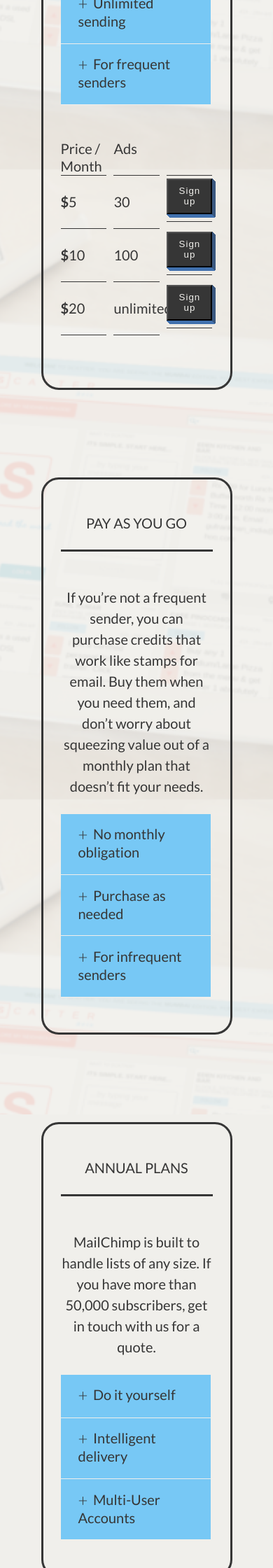
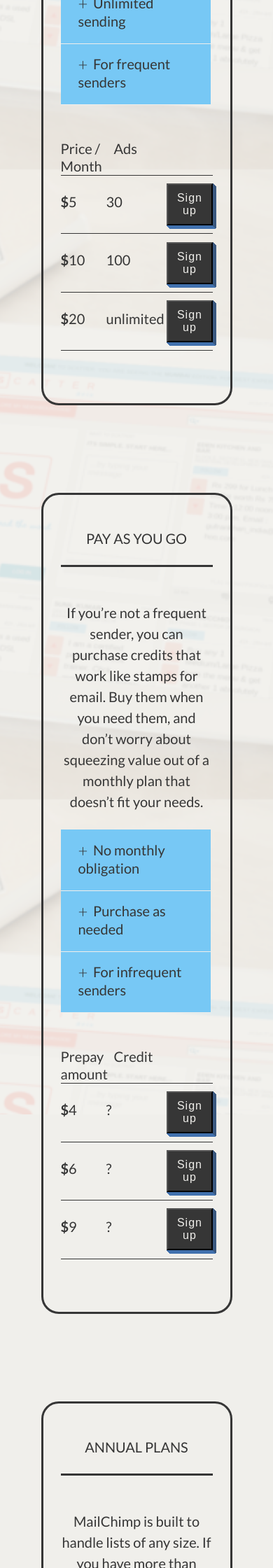
Before and after one commit to metamn/scatter, a Jekyll site: the page built from _posts/2013-09-10-pricing.html, in a window 390 px wide. Shown: the part 658-2898 px from the top of the page at 70% size. Built offline with Jekyll 4.4.1, drawn with Linux system fonts in a browser that asks for light colours; nearby versions of some CDN libraries; some of the changed text lies outside the part shown.

Commit message:
Mobile done

```diff
--- a/_posts/2013-09-10-pricing.html
+++ b/_posts/2013-09-10-pricing.html
@@ -80,8 +80,6 @@
             </tr>
           </tbody>
         </table>
-
-
       </div>
 
       <div id="pag">
@@ -118,6 +116,36 @@
               <td>{% include logo.html %}</td>
               <td><button>Sign up</button></td>
               <td><button>Sign up</button></td>
+              <td><button>Sign up</button></td>
+            </tr>
+          </tbody>
+        </table>
+
+        <table>
+          <thead>
+            <tr>
+              <th>Prepay amount</th>
+              <th>Credit</th>
+              <th>&nbsp;</th>
+            </tr>
+          </thead>
+
+          <tbody>
+            <tr>
+              <td>4</td>
+              <td>?</td>
+              <td><button>Sign up</button></td>
+            </tr>
+
+            <tr>
+              <td>6</td>
+              <td>?</td>
+              <td><button>Sign up</button></td>
+            </tr>
+
+            <tr>
+              <td>9</td>
+              <td>?</td>
               <td><button>Sign up</button></td>
             </tr>
           </tbody>
@@ -162,6 +190,36 @@
             </tr>
           </tbody>
         </table>
+
+        <table>
+          <thead>
+            <tr>
+              <th>Price / year</th>
+              <th>Ads</th>
+              <th>&nbsp;</th>
+            </tr>
+          </thead>
+
+          <tbody>
+            <tr>
+              <td>19</td>
+              <td>500</td>
+              <td><button>Sign up</button></td>
+            </tr>
+
+            <tr>
+              <td>39</td>
+              <td>1000</td>
+              <td><button>Sign up</button></td>
+            </tr>
+
+            <tr>
+              <td>59</td>
+              <td>unlimited</td>
+              <td><button>Sign up</button></td>
+            </tr>
+          </tbody>
+        </table>
       </div>
     </article>
   </section>
--- a/assets/screen.css
+++ b/assets/screen.css
@@ -310,17 +310,13 @@
 body.pricing .container #content section { background-image: url(http://metamn.github.io/scatter/assets/tablet-with-scatter-optimized.png); height: 250%; }
 @media only screen and (max-width: 766px) { body.pricing .container #content section { background-image: url(http://metamn.github.io/scatter/assets/tablet-with-scatter-optimized-mobile.png); } }
 body.pricing .container #content section article { float: left; }
-body.pricing .container #content section article header { text-align: center; }
-@media only screen and (max-width: 766px) { body.pricing .container #content section article { width: 70%; margin: 0 15%; } }
-@media (max-width: 380px) { body.pricing .container #content section article { width: 94%; margin: 0 3%; } }
-@media only screen and (min-width: 768px) and (max-width: 1023px) { body.pricing .container #content section article { width: 90%; margin: 0 5%; } }
 body.pricing .container #content section article div { width: 100%; float: left; margin-bottom: 6.25em; border: 0.15625em solid; -webkit-border-radius: 1.25em; -moz-border-radius: 1.25em; -ms-border-radius: 1.25em; -o-border-radius: 1.25em; border-radius: 1.25em; padding: 1.25em; }
 body.pricing .container #content section article div h2 { border-bottom: 0.15625em solid; margin-bottom: 1.25em; }
 body.pricing .container #content section article div p { width: 60%; margin-right: 2%; float: left; padding-top: 1.25em; line-height: 1.5; font-weight: normal; }
 body.pricing .container #content section article div ul { width: 38%; float: left; font-weight: normal; margin: 0; list-style: none; background: #77c8f5; }
 body.pricing .container #content section article div ul li { border-bottom: 1px solid #f0efeb; padding: 0.625em 1.25em 0.9375em; }
 body.pricing .container #content section article div ul li:before { content: '+'; margin-right: 0.3125em; font-size: larger; font-weight: 300; position: relative; top: 2px; }
-body.pricing .container #content section article div table { width: 100%; float: left; }
+body.pricing .container #content section article div table { width: 100%; float: left; /* Desktop */ /* Mobile */ }
 @media only screen and (max-width: 766px) { body.pricing .container #content section article div table:nth-of-type(odd) { display: none; } }
 body.pricing .container #content section article div table:nth-of-type(odd) th { padding: 1.25em; }
 body.pricing .container #content section article div table:nth-of-type(odd) th:before { content: '$'; font-weight: bold; }
@@ -338,12 +334,13 @@
 @media only screen and (max-width: 766px) { body.pricing .container #content section article div table:nth-of-type(odd) tr:last-of-type td:first-of-type h1 { font-size: 80%; } }
 @media only screen and (min-width: 768px) { body.pricing .container #content section article div table:nth-of-type(even) { display: none; } }
 body.pricing .container #content section article div table:nth-of-type(even) tr, body.pricing .container #content section article div table:nth-of-type(even) thead, body.pricing .container #content section article div table:nth-of-type(even) tbody { width: 100%; float: left; padding: 0; }
-body.pricing .container #content section article div table:nth-of-type(even) th, body.pricing .container #content section article div table:nth-of-type(even) td { padding: 0; display: inline-block; width: 30%; margin-right: 5%; float: left; }
-body.pricing .container #content section article div table:nth-of-type(even) th:last-of-type, body.pricing .container #content section article div table:nth-of-type(even) td:last-of-type { margin-right: 0; }
-body.pricing .container #content section article div table:nth-of-type(even) th { height: 2.5em; }
+body.pricing .container #content section article div table:nth-of-type(even) th, body.pricing .container #content section article div table:nth-of-type(even) td { padding: 0; display: inline-block; border: none; width: 30%; padding-right: 5%; float: left; }
+body.pricing .container #content section article div table:nth-of-type(even) th:last-of-type, body.pricing .container #content section article div table:nth-of-type(even) td:last-of-type { padding-right: 0; float: right; }
+body.pricing .container #content section article div table:nth-of-type(even) th { height: 2.5em; border-bottom: 1px solid; }
+body.pricing .container #content section article div table:nth-of-type(even) tbody tr { border-bottom: 1px solid; }
 body.pricing .container #content section article div table:nth-of-type(even) tbody tr td { padding: 1.25em 0; }
 body.pricing .container #content section article div table:nth-of-type(even) tbody tr td:first-of-type:before { content: '$'; font-weight: bold; }
-body.pricing .container #content section article div table:nth-of-type(even) tbody tr td:last-of-type { padding: 0 0 0.3125em; }
+body.pricing .container #content section article div table:nth-of-type(even) tbody tr td:last-of-type { padding: 0.3125em 0; }
 body.pricing .container #content section article div table:nth-of-type(even) tbody tr td:last-of-type button { background: #363636; color: #f0efeb; cursor: pointer; text-transform: uppercase; font-weight: 700; letter-spacing: 0.15625em; padding: 1.25em; margin-right: 1.25em; -webkit-box-shadow: 1px 0px #3a587f, 0px 1px #4171ae, 2px 1px #3a587f, 1px 2px #4171ae, 3px 2px #3a587f, 2px 3px #4171ae, 4px 3px #3a587f, 3px 4px #4171ae, 5px 4px #3a587f, 4px 5px #4171ae; -moz-box-shadow: 1px 0px #3a587f, 0px 1px #4171ae, 2px 1px #3a587f, 1px 2px #4171ae, 3px 2px #3a587f, 2px 3px #4171ae, 4px 3px #3a587f, 3px 4px #4171ae, 5px 4px #3a587f, 4px 5px #4171ae; box-shadow: 1px 0px #3a587f, 0px 1px #4171ae, 2px 1px #3a587f, 1px 2px #4171ae, 3px 2px #3a587f, 2px 3px #4171ae, 4px 3px #3a587f, 3px 4px #4171ae, 5px 4px #3a587f, 4px 5px #4171ae; }
 body.pricing .container #content section article div table:nth-of-type(even) tbody tr td:last-of-type button:hover, body.pricing .container #content section article div table:nth-of-type(even) tbody tr td:last-of-type button:focus, body.pricing .container #content section article div table:nth-of-type(even) tbody tr td:last-of-type button.hover, body.pricing .container #content section article div table:nth-of-type(even) tbody tr td:last-of-type button.focus { transform: translate(2px, 2px); -webkit-box-shadow: 1px 0px #3a587f, 0px 1px #4171ae, 2px 1px #3a587f, 1px 2px #4171ae, 3px 2px #3a587f, 2px 3px #4171ae, 4px 3px #3a587f, 3px 4px #4171ae; -moz-box-shadow: 1px 0px #3a587f, 0px 1px #4171ae, 2px 1px #3a587f, 1px 2px #4171ae, 3px 2px #3a587f, 2px 3px #4171ae, 4px 3px #3a587f, 3px 4px #4171ae; box-shadow: 1px 0px #3a587f, 0px 1px #4171ae, 2px 1px #3a587f, 1px 2px #4171ae, 3px 2px #3a587f, 2px 3px #4171ae, 4px 3px #3a587f, 3px 4px #4171ae; }
 body.pricing .container #content section article div table:nth-of-type(even) tbody tr td:last-of-type button:active, body.pricing .container #content section article div table:nth-of-type(even) tbody tr td:last-of-type button.active { transform: translate(4px, 4px); -webkit-box-shadow: 1px 0px #3a587f, 0px 1px #4171ae, 2px 1px #3a587f, 1px 2px #4171ae; -moz-box-shadow: 1px 0px #3a587f, 0px 1px #4171ae, 2px 1px #3a587f, 1px 2px #4171ae; box-shadow: 1px 0px #3a587f, 0px 1px #4171ae, 2px 1px #3a587f, 1px 2px #4171ae; }
@@ -352,7 +349,14 @@
   body.pricing .container #content section article div h2, body.pricing .container #content section article div p { text-align: center; }
   body.pricing .container #content section article div p, body.pricing .container #content section article div ul { width: auto; margin-right: 0; }
   body.pricing .container #content section article div ul { width: 99%; margin: 1.25em auto; }
-  body.pricing .container #content section article div table, body.pricing .container #content section article div thead, body.pricing .container #content section article div tbody, body.pricing .container #content section article div th, body.pricing .container #content section article div td, body.pricing .container #content section article div tr { display: block; } }
+  body.pricing .container #content section article div table, body.pricing .container #content section article div thead, body.pricing .container #content section article div tbody, body.pricing .container #content section article div th, body.pricing .container #content section article div td, body.pricing .container #content section article div tr { display: block; }
+  body.pricing .container #content section article div table button, body.pricing .container #content section article div thead button, body.pricing .container #content section article div tbody button, body.pricing .container #content section article div th button, body.pricing .container #content section article div td button, body.pricing .container #content section article div tr button { font-size: 80%; } }
+@media only screen and (max-width: 766px) { body.pricing .container #content section article { width: 70%; margin: 0 15%; }
+  body.pricing .container #content section article header { text-align: center; } }
+@media (max-width: 380px) { body.pricing .container #content section article { width: 94%; margin: 0 3%; } }
+@media only screen and (min-width: 768px) and (max-width: 1023px) { body.pricing .container #content section article { width: 80%; margin: 0 10%; }
+  body.pricing .container #content section article button { font-size: 40%; } }
+@media only screen and (min-width: 1024px) and (max-width: 1279px) { body.pricing .container #content section article button { font-size: 40%; } }
 
 .outline, .hidden { display: none; }
 
```
Also changed, not shown: assets/pricing.scss (+41 -25 lines), 3 other files.
